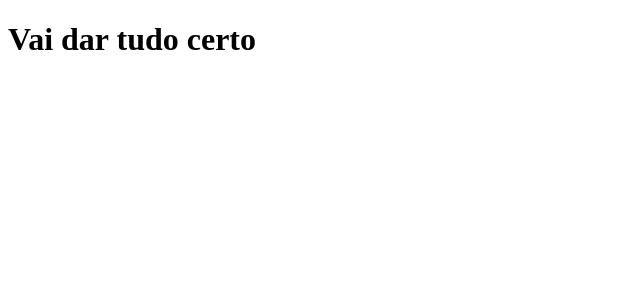
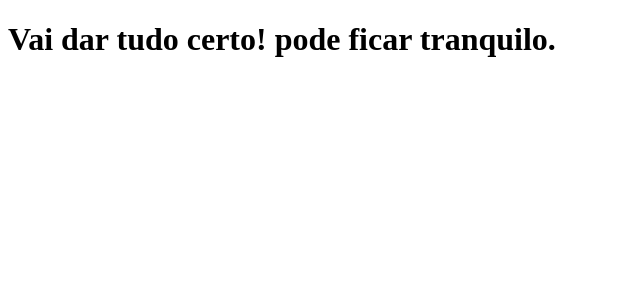
Before and after one commit to MateusMMatos/clone-tabnews, a Next.js app: page / in a window 1280 px wide. Shown: the top 300 px of the page, without its empty margins (0-640 px from the left). Built offline with nearby package versions, Linux system fonts and the light colour scheme.

Commit message:
modifica a frase

```diff
--- a/pages/index.js
+++ b/pages/index.js
@@ -1,5 +1,5 @@
 function Home(){
-    return <h1>Vai dar tudo certo</h1>
+    return <h1>Vai dar tudo certo! pode ficar tranquilo.</h1>
 }
 
 export default Home;
--- a/tste.js
+++ /dev/null
@@ -1 +0,0 @@
-const marquinhos = 33;
```
